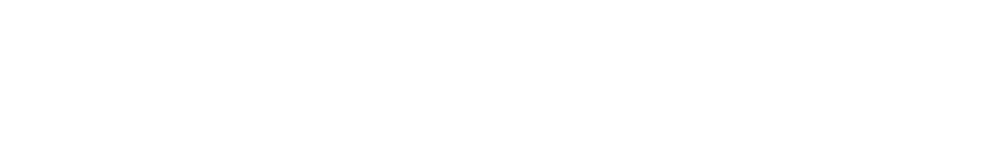
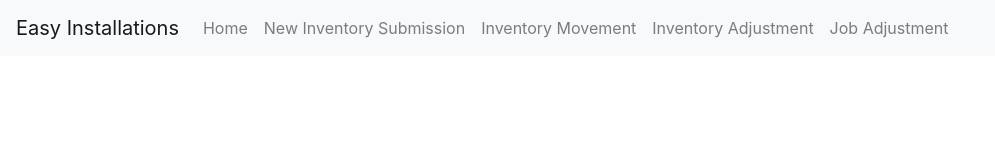
Before and after one commit to pandemikstudios/pandemikstudios.github.io, a plain HTML site: page easyInstallations/template.html in a window 1280 px wide. Shown: the whole page, without its empty margins (0-995 px from the left). Drawn offline with nearby package versions, Linux system fonts and the light colour scheme.

Commit message:
Creating a copy and paste template
Pretty DRY of me but, had to make a template to make the deployment of this mockup quicker

```diff
--- a/easyInstallations/template.html
+++ b/easyInstallations/template.html
@@ -6,6 +6,34 @@
   <link rel="stylesheet" href="https://maxcdn.bootstrapcdn.com/bootstrap/4.0.0/css/bootstrap.min.css" integrity="sha384-Gn5384xqQ1aoWXA+058RXPxPg6fy4IWvTNh0E263XmFcJlSAwiGgFAW/dAiS6JXm" crossorigin="anonymous">
 </head>
 <body>
+    <nav class="navbar navbar-expand-lg navbar-light bg-light">
+  <a class="navbar-brand" href="#">Easy Installations</a>
+  <button class="navbar-toggler" type="button" data-toggle="collapse" data-target="#navbarNav" aria-controls="navbarNav" aria-expanded="false" aria-label="Toggle navigation">
+    <span class="navbar-toggler-icon"></span>
+  </button>
+  <div class="collapse navbar-collapse" id="navbarNav">
+    <ul class="navbar-nav">
+      <li class="nav-item">
+        <a class="nav-link" href="#">Home</a>
+      </li>
+      <li class="nav-item">
+        <a class="nav-link" href="#">New Inventory Submission</a>
+      </li>
+      <li class="nav-item">
+        <a class="nav-link" href="#">Inventory Movement</a>
+      </li>
+      <li class="nav-item">
+        <a class="nav-link" href="#">Inventory Adjustment</a>
+      </li>
+      <li class="nav-item">
+        <a class="nav-link" href="#">Job Adjustment</a>
+      </li>
+    </ul>
+  </div>
+</nav>
+
+
+
 
 
 
```
